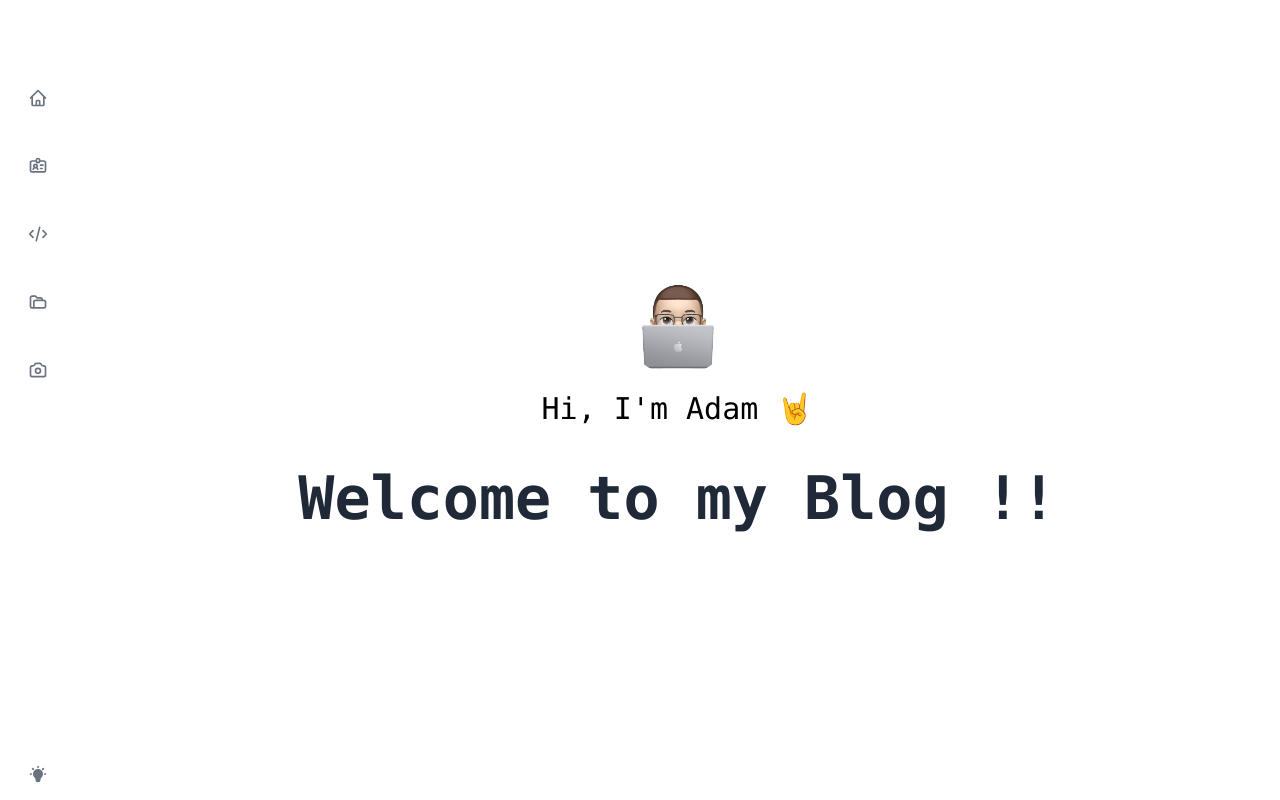
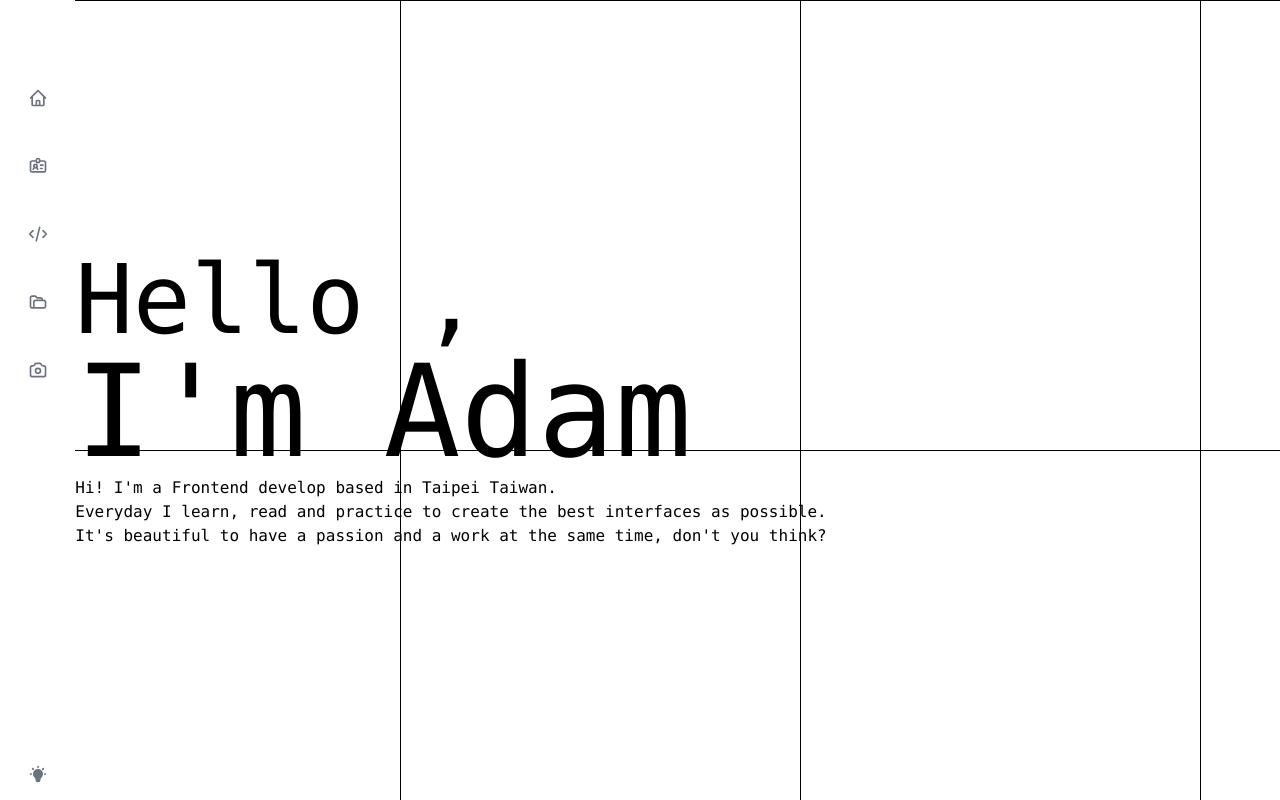
Before and after one commit to Dotzooo/adamBlog, a Vue app: page /#/ in a window 1280 px wide. Built offline with nearby package versions, Linux system fonts and the light colour scheme.

Commit message:
fix: home page and navbar layout

```diff
--- a/package.json
+++ b/package.json
@@ -24,6 +24,7 @@
         "jsdom": "^19.0.0",
         "postcss": "^8.4.14",
         "prettier-eslint": "^15.0.1",
+        "sass": "^1.56.2",
         "tailwindcss": "^3.1.3",
         "vite": "^2.9.9",
         "vitest": "^0.13.0"
--- a/src/App.vue
+++ b/src/App.vue
@@ -1,15 +1,9 @@
 <template>
   <main
-    class="flex dark:bg-gray-800 font-mono bg-white relative overflow-hidden h-screen"
+    class="flex first-letter:bg-white dark:bg-black font-mono relative overflow-hidden h-screen"
   >
     <Navbar @dark-switch="onDarkSwitch" />
-    <div class="w-full flex relative z-20 items-center">
-      <div
-        class="container mx-auto px-6 flex flex-col justify-between items-center relative py-4"
-      >
-        <router-view />
-      </div>
-    </div>
+    <router-view />
   </main>
 </template>
 <script>
@@ -28,3 +22,12 @@ export default {
   },
 };
 </script>
+
+<style>
+body {
+  background-color: #fff;
+  background-image: linear-gradient(#000 1px, transparent 0),
+    linear-gradient(90deg, #000 1px, transparent 0);
+  background-size: 100px 450px, 400px 400px;
+}
+</style>
--- a/src/components/navbar.vue
+++ b/src/components/navbar.vue
@@ -1,5 +1,5 @@
 <template>
-  <nav class="bg-white dark:bg-gray-800 w-20 justify-between flex flex-col">
+  <nav class="bg-white dark:bg-black w-20 justify-between flex flex-col">
     <div class="mt-10 mb-10">
       <div class="mt-10">
         <ul>
--- a/src/pages/home.vue
+++ b/src/pages/home.vue
@@ -1,23 +1,27 @@
 <template>
-  <div class="flex flex-col">
-    <img src="../assets/icon.jpg" class="rounded-full w-28 mx-auto" />
-    <p class="text-3xl my-6 text-center dark:text-white animate-bounce">
-      Hi, I&#x27;m Adam 🤘
-    </p>
-    <h2
-      class="max-w-3xl text-5xl md:text-6xl font-bold mx-auto dark:text-white text-gray-800 text-center py-2"
-    >
-      Welcome to my Blog !!
-    </h2>
-    <!-- <div class="flex items-center justify-center mt-4">
-          <a
-            href="#"
-            class="uppercase py-2 my-2 px-4 md:mt-16 bg-transparent dark:text-gray-800 dark:bg-white hover:dark:bg-gray-100 border-2 border-gray-800 text-gray-800 dark:text-white hover:bg-gray-800 hover:text-white text-md"
-          >
-            CONNECT WITH ME
-          </a>
-        </div> -->
-  </div>
+  <section
+    class="container mx-auto w-full overflow-scroll flex flex-col justify-center relative"
+  >
+    <div class="">
+      <p class="text-8xl dark:text-white">Hello ,</p>
+      <h1 class="text-9xl dark:text-white">I'm Adam</h1>
+    </div>
+    <div class="flex justify-between">
+      <div>
+        <p class="dark:text-white">
+          Hi! I'm a Frontend develop based in Taipei Taiwan.
+        </p>
+        <p class="dark:text-white">
+          Everyday I learn, read and practice to create the best interfaces as
+          possible.
+        </p>
+        <p class="dark:text-white">
+          It's beautiful to have a passion and a work at the same time, don't
+          you think?
+        </p>
+      </div>
+    </div>
+  </section>
 </template>
 
 <script>
@@ -25,3 +29,18 @@ export default {
   name: "body-item",
 };
 </script>
+
+<style lang="scss" scoped>
+.star {
+  position: relative;
+
+  &::before {
+    position: absolute;
+    content: "*";
+    width: 5px;
+    height: 5px;
+    top: -25%;
+    left: 40%;
+  }
+}
+</style>
```
Also changed, not shown: 1 other file (tests, documents, lock files or other folders).
